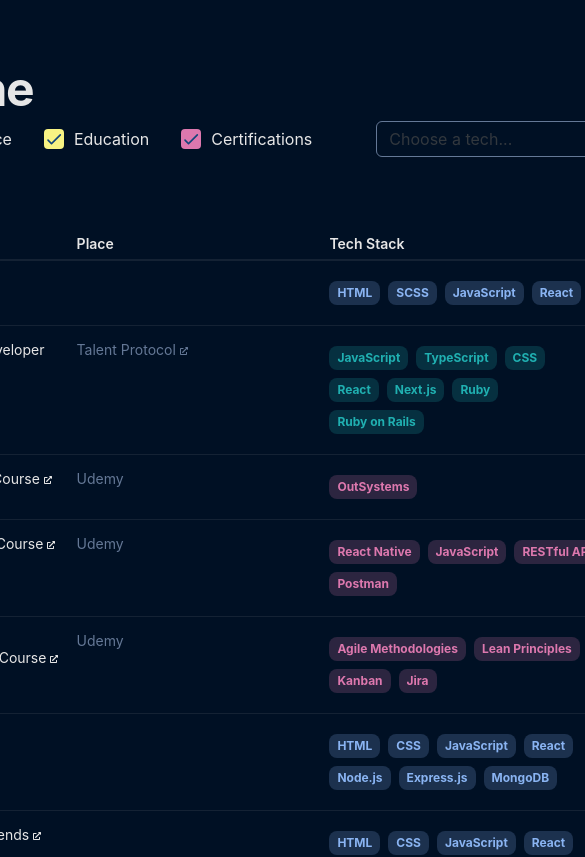
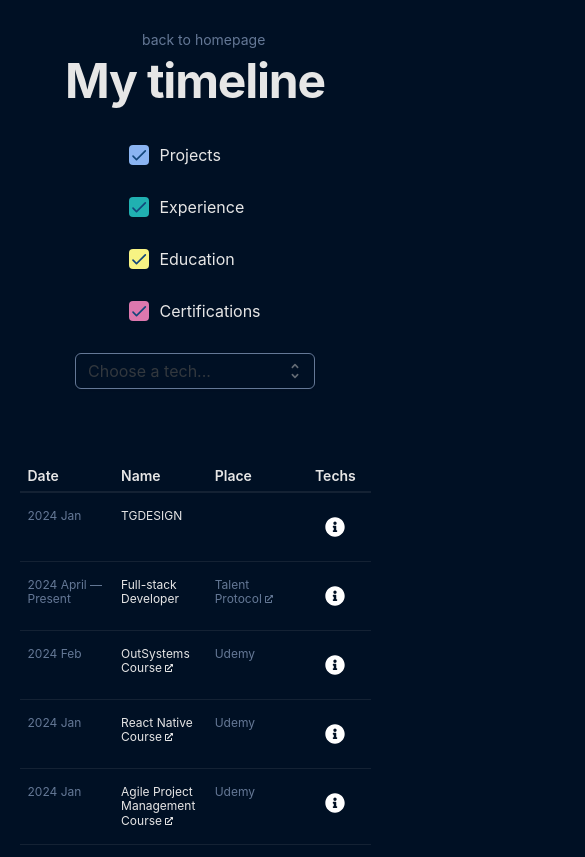
Before and after one commit to thetiagogil/04-thetiagogil, a React (Vite) app: page /timeline in a window 390 px wide. Shown: the top 857 px of the page, 585 px wide, since content can reach past the window. Built offline with nearby package versions, Linux system fonts and the light colour scheme; some icons are missing.

Commit message:
integrate mobile responsive 2/2

```diff
--- a/src/pages/home/HomePage.jsx
+++ b/src/pages/home/HomePage.jsx
@@ -7,7 +7,7 @@ const HomePage = () => {
     <Stack
       sx={{
         height: { xs: "100%", lg: "100vh" },
-        py: {xs: 5, lg: 10},
+        py: {xs: 4, lg: 10},
         justifyContent: { xs: "normal", lg: "center" },
         alignItems: { xs: "center", lg: "normal" },
         flexDirection: { xs: "column", lg: "row" },
--- a/src/pages/timeline/TimelinePage.jsx
+++ b/src/pages/timeline/TimelinePage.jsx
@@ -7,11 +7,11 @@ const TimelinePage = () => {
     <Stack
       sx={{
         height: { xs: "100%", lg: "100vh" },
-        py: { xs: 5, lg: 10 },
+        py: { xs: 4, lg: 10 },
         alignItems: "center",
       }}
     >
-      <Stack sx={{ maxWidth: "1360px" }}>
+      <Stack sx={{ maxWidth: { xs: "100%", md: "1200px" }, gap: {xs: 4, sm: 2} }}>
         <Section1 />
         <Section2 />
       </Stack>
--- a/src/pages/timeline/components/Section1.jsx
+++ b/src/pages/timeline/components/Section1.jsx
@@ -4,7 +4,10 @@ import { FaArrowLeftLong } from "react-icons/fa6";
 
 const Section1 = () => {
   return (
-    <Stack component="section">
+    <Stack
+      component="section"
+      sx={{ alignItems: { xs: "center", lg: "baseline" } }}
+    >
       <Link
         href="/"
         underline="none"
--- a/src/pages/timeline/components/Section2.jsx
+++ b/src/pages/timeline/components/Section2.jsx
@@ -1,5 +1,4 @@
 import { useState } from "react";
-import { FaExternalLinkAlt } from "react-icons/fa";
 import { sortDate } from "../../../components/variables/sortDate";
 import { capFirstLetter } from "../../../components/variables/capFirstLetter";
 import { projects } from "../../../db/projects";
@@ -21,7 +20,13 @@ import {
   Table,
   Link,
   Typography,
+  Dropdown,
+  MenuButton,
+  Menu,
+  MenuItem,
 } from "@mui/joy";
+
+import { FaExternalLinkAlt, FaInfoCircle } from "react-icons/fa";
 
 const Section2 = () => {
   const [typesFilter, setTypesFilter] = useState({
@@ -107,13 +112,21 @@ const Section2 = () => {
   });
 
   return (
-    <Stack component="section">
+    <Stack
+      component="section"
+      sx={{ alignItems: { xs: "center", lg: "baseline" } }}
+    >
       {/* FILTERS */}
       <Stack
         component="section"
-        sx={{ flexDirection: "row", alignItems: "center", gap: 8 }}
+        sx={{
+          flexDirection: { xs: "column", md: "row" },
+          alignItems: "center",
+          justifyContent: { xs: "center", lg: "left" },
+          gap: { xs: 4, lg: 8 },
+        }}
       >
-        <Stack sx={{ flexDirection: "row", gap: 4 }}>
+        <Stack sx={{ flexDirection: { xs: "column", sm: "row" }, gap: 4 }}>
           {/* TYPE FILTER */}
           {typesArray().map((type, index) => (
             <Checkbox
@@ -175,7 +188,7 @@ const Section2 = () => {
       {/* TABLE */}
       <Table
         sx={{
-          width: "100%",
+          width: { xs: "90%", lg: "100%" },
           mt: 8,
           fontSize: "14px",
           th: {
@@ -187,28 +200,34 @@ const Section2 = () => {
             verticalAlign: "top",
           },
           "& th:nth-of-type(1)": {
-            width: "15%",
+            width: { md: "15%" },
           },
           "& th:nth-of-type(2)": {
-            width: "20%",
+            width: { md: "20%" },
           },
           "& th:nth-of-type(3)": {
-            width: "30%",
+            width: { md: "30%" },
           },
           "& th:nth-of-type(4)": {
-            width: "35%",
+            width: { xs: "20%", md: "35%" },
+            textAlign: { xs: "center", sm: "left" },
           },
           "& td:nth-of-type(1)": {
             color: "primary.white3",
+            fontSize: { xs: "12px", sm: "14px" },
           },
           "& td:nth-of-type(2)": {
             color: "primary.white",
+            fontSize: { xs: "12px", sm: "14px" },
           },
           "& td:nth-of-type(3)": {
             color: "primary.white3",
+            fontSize: { xs: "12px", sm: "14px" },
           },
           "& td:nth-of-type(4)": {
             color: "primary.white",
+            fontSize: { xs: "12px", sm: "14px" },
+            textAlign: { xs: "center", sm: "left" },
           },
         }}
       >
@@ -217,7 +236,7 @@ const Section2 = () => {
             <th>Date</th>
             <th>Name</th>
             <th>Place</th>
-            <th>Tech Stack</th>
+            <th>Techs</th>
           </tr>
         </thead>
 
@@ -276,11 +295,48 @@ const Section2 = () => {
 
                 {/* TECHS */}
                 <td>
-                  {element.techs?.map((tech, index) => {
-                    return (
-                      <ChipTech tech={tech} type={element.type} key={index} />
-                    );
-                  })}
+                  <Box sx={{ display: { xs: "none", sm: "inline-block" } }}>
+                    {element.techs?.map((tech, index) => {
+                      return (
+                        <ChipTech tech={tech} type={element.type} key={index} />
+                      );
+                    })}
+                  </Box>
+
+                  <Box sx={{ display: { xs: "inline-block", sm: "none" } }}>
+                    <Dropdown>
+                      <MenuButton
+                        variant="plain"
+                        sx={{
+                          padding: 0,
+                          margin: 0,
+                          cursor: "pointer",
+                          outline: "none",
+                          boxShadow: "none",
+                          "&:hover": {
+                            background: "none",
+                          },
+                          "&:active": {
+                            background: "none",
+                          },
+                          "&:focus": {
+                            outline: "none",
+                          },
+                        }}
+                      >
+                        <FaInfoCircle color="white" size={20} />
+                      </MenuButton>
+                      <Menu sx={{ bgcolor: "primary.darkBlue" }}>
+                        {element.techs?.map((tech, index) => {
+                          return (
+                            <MenuItem key={index}>
+                              <ChipTech tech={tech} type={element.type} />
+                            </MenuItem>
+                          );
+                        })}
+                      </Menu>
+                    </Dropdown>
+                  </Box>
                 </td>
               </tr>
             );
```
